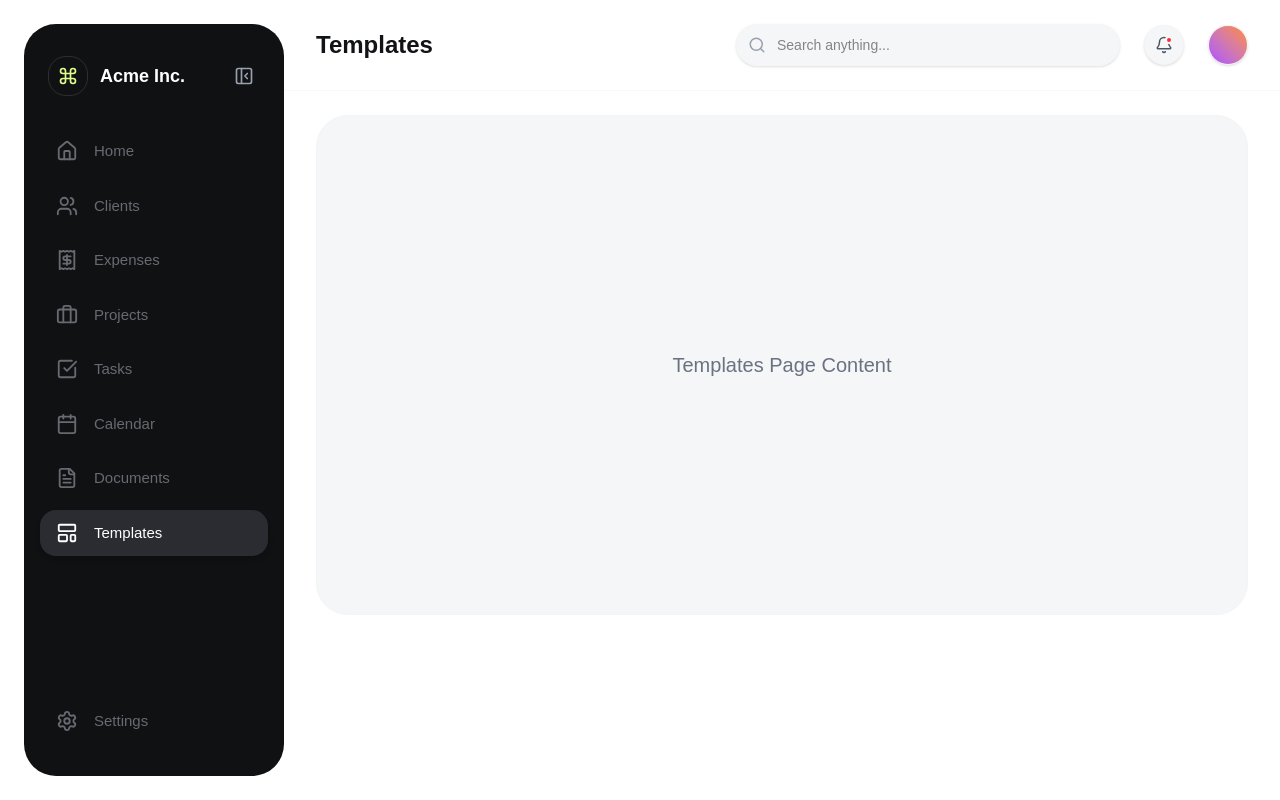
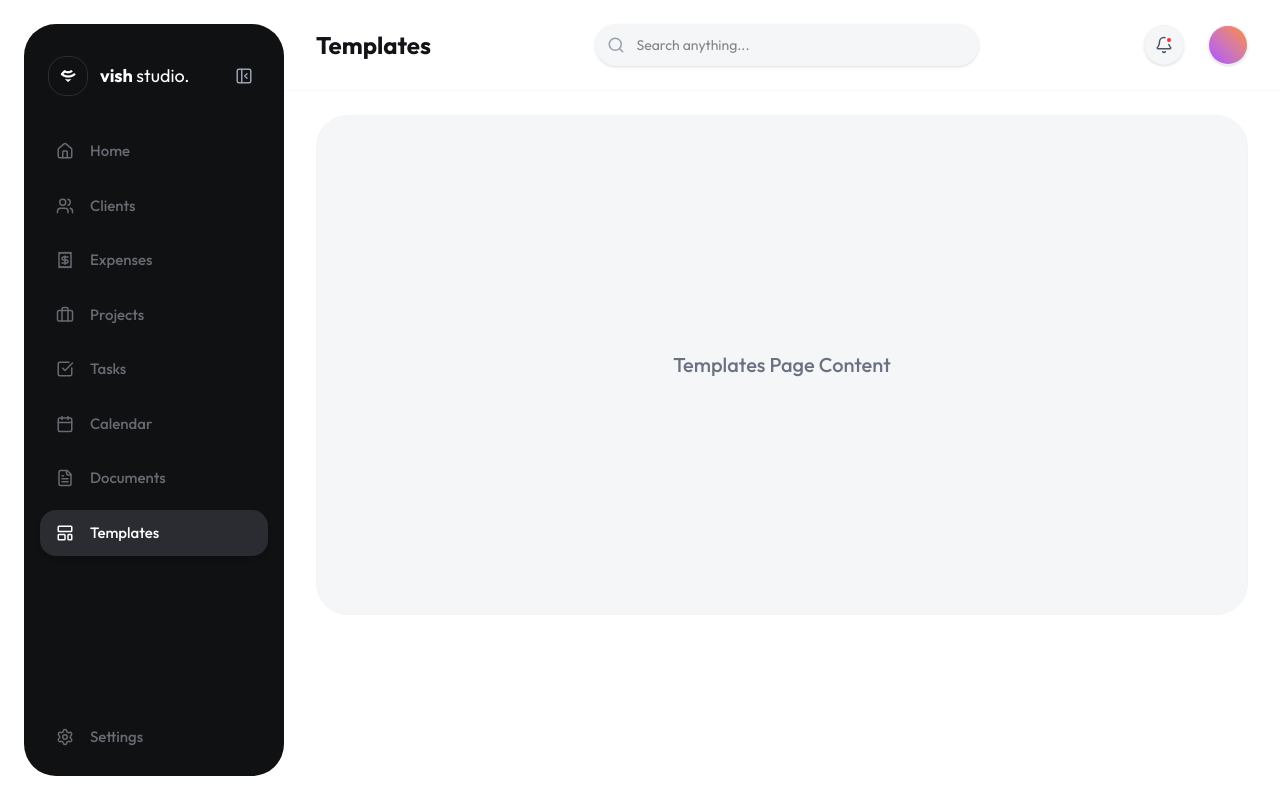
Before and after one commit to Vish-Studio/studio-portal, a React (Vite) app: page /templates in a window 1280 px wide. Built offline with nearby package versions, Linux system fonts and the light colour scheme.

Commit message:
feat: add logo and className to components.

```diff
--- a/package.json
+++ b/package.json
@@ -36,6 +36,8 @@
   "devDependencies": {
     "@types/express": "^4.17.21",
     "@types/node": "^22.14.0",
+    "@types/react": "^19.2.14",
+    "@types/react-dom": "^19.2.3",
     "@types/uuid": "^10.0.0",
     "autoprefixer": "^10.4.21",
     "tailwindcss": "^4.1.14",
--- a/src/components/sidebar/sidebar.tsx
+++ b/src/components/sidebar/sidebar.tsx
@@ -34,14 +34,14 @@ export default function Sidebar({
   const location = useLocation();
 
   const navItems = [
-    { icon: <Home size={22} />, label: "Home", path: "/" },
-    { icon: <Users size={22} />, label: "Clients", path: "/clients" },
-    { icon: <Receipt size={22} />, label: "Expenses", path: "/expenses" },
-    { icon: <Briefcase size={22} />, label: "Projects", path: "/projects" },
-    { icon: <CheckSquare size={22} />, label: "Tasks", path: "/tasks" },
-    { icon: <Calendar size={22} />, label: "Calendar", path: "/calendar" },
-    { icon: <FileText size={22} />, label: "Documents", path: "/documents" },
-    { icon: <LayoutTemplate size={22} />, label: "Templates", path: "/templates" },
+    { icon: <Home size={18} />, label: "Home", path: "/" },
+    { icon: <Users size={18} />, label: "Clients", path: "/clients" },
+    { icon: <Receipt size={18} />, label: "Expenses", path: "/expenses" },
+    { icon: <Briefcase size={18} />, label: "Projects", path: "/projects" },
+    { icon: <CheckSquare size={18} />, label: "Tasks", path: "/tasks" },
+    { icon: <Calendar size={18} />, label: "Calendar", path: "/calendar" },
+    { icon: <FileText size={18} />, label: "Documents", path: "/documents" },
+    { icon: <LayoutTemplate size={18} />, label: "Templates", path: "/templates" },
   ];
 
   return (
@@ -49,17 +49,17 @@ export default function Sidebar({
       {/* Mobile Sidebar Overlay */}
       {isMobileMenuOpen && (
         <div
-          className="fixed inset-0 bg-black/40 z-[90] md:hidden"
+          className="sidebar-mobile fixed inset-0 bg-black/40 z-[90] md:hidden"
           onClick={() => setIsMobileMenuOpen(false)}
         />
       )}
 
       {/* Expandable Dark Sidebar */}
-      <div
-        className={`bg-[#101113] flex flex-col py-6 lg:py-8 justify-between shrink-0 transition-all duration-300 ease-[cubic-bezier(0.16,1,0.3,1)] z-[100] md:z-50
+      <header
+        className={`sidebar bg-(--color-sidebar-bg) flex flex-col py-6 lg:py-8 lg:pb-4 justify-between shrink-0 transition-all duration-300 ease-[cubic-bezier(0.16,1,0.3,1)] z-[100] md:z-50
           ${isMobile
             ? `fixed inset-y-0 left-0 w-[260px] px-4 m-0 rounded-none transform ${isMobileMenuOpen ? 'translate-x-0' : '-translate-x-full'}`
-             : `relative md:flex md:my-4 md:lg:my-6 md:ml-4 md:lg:ml-6 md:rounded-[32px] ${isSidebarOpen ? 'md:w-[260px] md:px-4 md:items-stretch' : 'md:w-[84px] md:items-center md:px-4'}`
+            : `relative md:flex md:my-4 md:lg:my-6 md:ml-4 md:lg:ml-6 md:rounded-[32px] ${isSidebarOpen ? 'md:w-[260px] md:px-4 md:items-stretch' : 'md:w-[84px] md:items-center md:px-4 pb-1'}`
           }
         `}
       >
@@ -67,19 +67,19 @@ export default function Sidebar({
           {/* Logo & Toggle */}
           <div className={`flex items-center mb-6 transition-all ${isExpanded ? 'justify-between px-2' : 'justify-center w-full'}`}>
             <div
-               className={`flex items-center text-white transition-all ${isExpanded ? 'gap-3' : 'justify-center border border-[#2d2f33] rounded-[18px] w-[52px] h-[52px] cursor-pointer hover:bg-white/5'}`}
+              className={`flex items-center text-white transition-all ${isExpanded ? 'gap-3' : 'justify-center border border-(--color-sidebar-border-dark) rounded-[18px] w-[52px] h-[52px] cursor-pointer hover:bg-white/5'}`}
               onClick={() => {
                 if (!isExpanded) setIsSidebarOpen(true);
               }}
             >
               {isExpanded ? (
-                <div className="border border-[#2d2f33] rounded-[18px] flex items-center justify-center w-10 h-10 shrink-0">
-                  <Command size={20} className="text-[#E0FE8A]" />
+                <div className="border border-(--color-sidebar-border-dark) rounded-[18px] flex items-center justify-center w-10 h-10 shrink-0">
+                  <img src="/assets/logo-white-trans.png" alt="Logo" width={32} height={32} />
                 </div>
               ) : (
-                <Command size={24} className="shrink-0 text-[#E0FE8A]" />
+                <img src="/assets/logo-white-trans.png" alt="Logo" width={32} height={32} />
               )}
-              {isExpanded && <span className="font-bold text-lg whitespace-nowrap text-white">Acme Inc.</span>}
+              {isExpanded && <span className="font-bold text-lg whitespace-nowrap text-white">vish <span className="font-normal">studio.</span></span>}
             </div>
 
             {/* Collapse / Close Toggle */}
@@ -92,22 +92,22 @@ export default function Sidebar({
                   <X size={20} />
                 </button>
                 <button
-                  className="hidden md:flex w-8 h-8 items-center justify-center shrink-0 rounded-full text-gray-400 hover:text-white hover:bg-[#2d2f33] transition-colors"
+                  className="hidden md:flex w-8 h-8 items-center justify-center shrink-0 rounded-full text-gray-400 hover:text-white hover:bg-(--color-sidebar-border-dark) transition-colors"
                   onClick={() => setIsSidebarOpen(false)}
                 >
-                  <PanelLeftClose size={20} />
+                  <PanelLeftClose size={18} />
                 </button>
               </>
             )}
           </div>
 
           {/* Nav Icons */}
-          <div className="flex flex-col gap-2 text-[#676a71]">
+          <div className="flex flex-col gap-2 text-(--color-sidebar-text)">
             {navItems.map((item) => {
               const isActive = location.pathname === item.path;
               const btnClass = isActive
-                 ? `bg-[#2a2c31] text-white shadow-md flex items-center shrink-0 ${isExpanded ? 'w-full rounded-[16px] px-4 py-3' : 'w-[48px] h-[48px] rounded-[16px] justify-center'}`
-                 : `text-[#676a71] hover:text-white transition-colors flex items-center shrink-0 ${isExpanded ? 'w-full rounded-[16px] px-4 py-3 hover:bg-white/5' : 'w-[48px] h-[48px] rounded-[16px] justify-center hover:bg-white/5'}`;
+                ? `bg-(--color-sidebar-active) text-white shadow-md flex items-center shrink-0 ${isExpanded ? 'w-full rounded-[16px] px-4 py-3' : 'w-[48px] h-[48px] rounded-[16px] justify-center'}`
+                : `text-(--color-sidebar-text) hover:text-white transition-colors flex items-center shrink-0 ${isExpanded ? 'w-full rounded-[16px] px-4 py-3 hover:bg-white/5' : 'w-[48px] h-[48px] rounded-[16px] justify-center hover:bg-white/5'}`;
 
               return isExpanded ? (
                 <Link to={item.path} key={item.label} className={btnClass}>
@@ -120,7 +120,7 @@ export default function Sidebar({
                     <div className="shrink-0 flex items-center justify-center">{item.icon}</div>
                   </Link>
                   {/* Custom Tailwind Tooltip */}
-                   <div className="absolute left-full top-1/2 -translate-y-1/2 ml-4 hidden group-hover:block bg-[#2a2c31] text-white rounded-lg px-3 py-1.5 text-xs font-semibold whitespace-nowrap z-[100] shadow-md border border-gray-700/50">
+                  <div className="absolute left-full top-1/2 -translate-y-1/2 ml-4 hidden group-hover:block bg-(--color-sidebar-active) text-white rounded-lg px-3 py-1.5 text-xs font-semibold whitespace-nowrap z-[100] shadow-md border border-gray-700/50">
                     {item.label}
                   </div>
                 </div>
@@ -134,27 +134,27 @@ export default function Sidebar({
           {(() => {
             const isActive = location.pathname === '/settings';
             const btnClass = isActive
-              ? `bg-[#2a2c31] text-white shadow-md transition-colors flex items-center shrink-0 ${isExpanded ? 'w-full rounded-[16px] px-4 py-3' : 'w-[48px] h-[48px] rounded-[16px] justify-center'}`
-              : `text-[#676a71] hover:text-white transition-colors flex items-center shrink-0 ${isExpanded ? 'w-full rounded-[16px] px-4 py-3 hover:bg-white/5' : 'w-[48px] h-[48px] rounded-[16px] justify-center hover:bg-white/5'}`;
+              ? `bg-(--color-sidebar-active) text-white shadow-md transition-colors flex items-center shrink-0 ${isExpanded ? 'w-full rounded-[16px] px-4 py-3' : 'w-[48px] h-[48px] rounded-[16px] justify-center'}`
+              : `text-(--color-sidebar-text) hover:text-white transition-colors flex items-center shrink-0 ${isExpanded ? 'w-full rounded-[16px] px-4 py-3 hover:bg-white/5' : 'w-[48px] h-[48px] rounded-[16px] justify-center hover:bg-white/5'}`;
 
             return isExpanded ? (
               <Link to="/settings" className={btnClass}>
-                <div className="shrink-0 flex items-center justify-center"><Settings size={22} /></div>
+                <div className="shrink-0 flex items-center justify-center"><Settings size={18} /></div>
                 <span className="ml-4 font-medium text-[15px] whitespace-nowrap">Settings</span>
               </Link>
             ) : (
               <div className="group relative flex justify-center">
                 <Link to="/settings" className={btnClass}>
-                  <div className="shrink-0 flex items-center justify-center"><Settings size={22} /></div>
+                  <div className="shrink-0 flex items-center justify-center"><Settings size={18} /></div>
                 </Link>
-                <div className="absolute left-full top-1/2 -translate-y-1/2 ml-4 hidden group-hover:block bg-[#2a2c31] text-white rounded-lg px-3 py-1.5 text-xs font-semibold whitespace-nowrap z-[100] shadow-md border border-gray-700/50">
+                <div className="absolute left-full top-1/2 -translate-y-1/2 ml-4 hidden group-hover:block bg-(--color-sidebar-active) text-white rounded-lg px-3 py-1.5 text-xs font-semibold whitespace-nowrap z-[100] shadow-md border border-gray-700/50">
                   Settings
                 </div>
               </div>
             );
           })()}
         </div>
-      </div>
+      </header>
     </>
   );
 }
--- a/src/components/topbar/topbar.tsx
+++ b/src/components/topbar/topbar.tsx
@@ -6,7 +6,7 @@ interface TopbarProps {
   title?: string;
 }
 
-export default function Topbar({ setIsMobileMenuOpen, title = "Home Dashboard" }: TopbarProps) {
+export default function Topbar({ setIsMobileMenuOpen, title = "Dashboard" }: TopbarProps) {
   const [isNotifOpen, setIsNotifOpen] = useState(false);
   const [isUserOpen, setIsUserOpen] = useState(false);
 
@@ -28,7 +28,7 @@ export default function Topbar({ setIsMobileMenuOpen, title = "Home Dashboard" }
   }, []);
 
   return (
-    <div className="flex items-center justify-between gap-4">
+    <div className="topbar flex items-center justify-between gap-4">
       {/* Left: Page Title & Mobile Menu */}
       <div className="flex items-center gap-4">
         <button
@@ -37,11 +37,8 @@ export default function Topbar({ setIsMobileMenuOpen, title = "Home Dashboard" }
         >
           <Menu size={28} />
         </button>
-         <h2 className="text-xl sm:text-2xl font-bold text-[#121316]">{title}</h2>
+        <h2 className="text-xl sm:text-2xl font-bold text-(--color-ink)">{title}</h2>
       </div>
-
-      {/* Middle & Right Components */}
-      <div className="flex items-center gap-4 sm:gap-6 flex-1 justify-end">
 
       {/* Search Bar - hide on very small screens, expand on larger */}
       <div className="hidden sm:flex relative items-center max-w-sm w-full">
@@ -49,12 +46,14 @@ export default function Topbar({ setIsMobileMenuOpen, title = "Home Dashboard" }
         <input
           type="text"
           placeholder="Search anything..."
-            className="w-full bg-[#F5F6F8] rounded-full py-2.5 pl-10 pr-4 text-sm outline-none border border-transparent focus:border-gray-200 focus:bg-white transition-all shadow-sm"
+          className="w-full bg-(--color-surface) rounded-full py-2.5 pl-10 pr-4 text-sm outline-none border border-transparent focus:border-gray-200 focus:bg-white transition-all shadow-sm"
         />
       </div>
 
+      {/* Middle & Right Components */}
+      <div className="flex items-center gap-4 sm:gap-6 justify-end">
         {/* Mobile Search Button */}
-        <button className="sm:hidden w-10 h-10 rounded-full bg-[#F5F6F8] flex items-center justify-center shrink-0">
+        <button className="sm:hidden w-10 h-10 rounded-full bg-(--color-surface) flex items-center justify-center shrink-0">
           <Search size={18} className="text-gray-600" />
         </button>
 
@@ -62,10 +61,10 @@ export default function Topbar({ setIsMobileMenuOpen, title = "Home Dashboard" }
         <div className="relative" ref={notifRef}>
           <button
             onClick={() => { setIsNotifOpen(!isNotifOpen); setIsUserOpen(false); }}
-            className="w-10 h-10 rounded-full bg-[#F5F6F8] hover:bg-gray-100 flex items-center justify-center relative transition-colors shadow-sm border border-gray-100"
+            className="w-10 h-10 rounded-full bg-(--color-surface) hover:bg-gray-100 flex items-center justify-center relative transition-colors shadow-sm border border-gray-100"
           >
             <Bell size={18} className="text-gray-600" />
-             <div className="absolute top-2.5 right-2.5 w-2 h-2 bg-red-500 rounded-full border-2 border-[#F5F6F8]"></div>
+            <div className="absolute top-2.5 right-2.5 w-2 h-2 bg-red-500 rounded-full border-2 border-(--color-surface)"></div>
           </button>
 
           {isNotifOpen && (
--- a/src/index.css
+++ b/src/index.css
@@ -1,4 +1,4 @@
-@import url('https://fonts.googleapis.com/css2?family=Outfit:wght@300;400;500;600;700;800&display=swap');
+@import url("https://fonts.googleapis.com/css2?family=Outfit:wght@300;400;500;600;700;800&display=swap");
 @import "tailwindcss";
 @import "tw-animate-css";
 @import "shadcn/tailwind.css";
@@ -11,8 +11,8 @@
 }
 
 body {
-  background-color: #E2E5E2; /* The outer wrapper background */
-  color: #131416;
+  background-color: var(--color-body-bg);
+  color: var(--color-body-text);
   font-family: var(--font-sans);
   -webkit-font-smoothing: antialiased;
   -moz-osx-font-smoothing: grayscale;
@@ -30,7 +30,7 @@ body {
 
 @theme inline {
   --font-heading: var(--font-sans);
-  --font-sans: 'Geist Variable', sans-serif;
+  /* --font-sans: 'Geist Variable', sans-serif; */
   --color-sidebar-ring: var(--sidebar-ring);
   --color-sidebar-border: var(--sidebar-border);
   --color-sidebar-accent-foreground: var(--sidebar-accent-foreground);
@@ -71,6 +71,52 @@ body {
   --radius-4xl: calc(var(--radius) * 2.6);
 }
 
+/* ─── App-specific color tokens ──────────────────────────────────── */
+:root {
+  /* Layout */
+  --color-body-bg: #e2e5e2;
+  --color-body-text: #131416;
+
+  /* Surface / panel backgrounds */
+  --color-surface: #f5f6f8;
+  --color-surface-alt: #f6f7f9;
+  --color-surface-subtle: #f7f7f9;
+
+  /* Typography */
+  --color-ink: #121316;
+  --color-text-ghost: #e5e5e5;
+
+  /* Brand accent */
+  --color-accent-lime: #ffd600;
+  --color-timeline-accent: #e0fa72;
+
+  /* Status / data */
+  --color-accent-mint: #a1faba;
+  --color-accent-green: #3ed973;
+
+  /* Sidebar */
+  --color-sidebar-bg: #101113;
+  --color-sidebar-border-dark: #2d2f33;
+  --color-sidebar-active: #2a2c31;
+  --color-sidebar-text: #676a71;
+
+  /* UI elements */
+  --color-btn-dark: #1c1c1e;
+  --color-tooltip-bg: #1a1d20;
+
+  /* Expense category colors */
+  --color-expense-1: #a0d911;
+  --color-expense-2: #f2555a;
+  --color-expense-3: #fa8c16;
+  --color-expense-4: #1890ff;
+
+  /* Shadows / overlays */
+  --color-shadow-subtle: rgba(0, 0, 0, 0.02);
+  --color-shadow-overlay: rgba(0, 0, 0, 0.4);
+  --color-accent-mint-glow: rgba(161, 250, 186, 0.4);
+}
+
+/* ─── Shadcn / Tailwind design-system tokens ─────────────────────── */
 :root {
   --background: oklch(1 0 0);
   --foreground: oklch(0.145 0 0);
--- a/src/main.tsx
+++ b/src/main.tsx
@@ -1,5 +1,5 @@
-import {StrictMode} from 'react';
-import {createRoot} from 'react-dom/client';
+import { StrictMode } from 'react';
+import { createRoot } from 'react-dom/client';
 import App from './App.tsx';
 import './index.css';
 
--- a/src/pages/Login.tsx
+++ b/src/pages/Login.tsx
@@ -5,7 +5,7 @@ export default function Login() {
   const { login } = useAuth();
 
   return (
-    <div className="min-h-screen flex items-center justify-center bg-[#F7F7F9] px-4 font-sans">
+    <div className="min-h-screen flex items-center justify-center bg-(--color-surface-subtle) px-4 font-sans">
       <div className="max-w-md w-full space-y-8 bg-white p-12 rounded-[32px] border border-gray-200 shadow-sm">
         <div className="text-center">
           <h2 className="mt-2 text-4xl font-extrabold text-gray-900 tracking-tight">VISH <span className="font-medium text-gray-500 text-3xl">STUDIO</span></h2>
--- a/src/pages/admin/AdminDashboard.tsx
+++ b/src/pages/admin/AdminDashboard.tsx
@@ -142,14 +142,14 @@ export default function AdminDashboard() {
         <div className="flex items-center justify-between mb-2">
           <h3 className="text-xl font-extrabold text-gray-900">Overview</h3>
           <button onClick={toggleWorkingStatus} className={`flex items-center gap-2 px-4 py-2 rounded-full text-[11px] font-extrabold uppercase tracking-widest transition-all ${isWorking ? 'bg-white text-gray-900 shadow-sm border border-gray-100 hover:bg-gray-50' : 'bg-red-50 text-red-700 border border-red-100 hover:bg-red-100'}`}>
-             {isWorking ? <ToggleRight size={16} className="text-[#3ED973]" /> : <ToggleLeft size={16} />}
+             {isWorking ? <ToggleRight size={16} className="text-(--color-accent-green)" /> : <ToggleLeft size={16} />}
              {isWorking ? "Agency Active" : "Out of Office"}
           </button>
         </div>
 
         {/* Stats Row */}
         <div className="grid grid-cols-1 sm:grid-cols-2 gap-6">
-          <div className="bg-white rounded-[32px] p-8 shadow-[0_2px_20px_rgba(0,0,0,0.02)]">
+          <div className="bg-white rounded-[32px] p-8 shadow-[0_2px_20px_var(--color-shadow-subtle)]">
             <div className="flex items-center gap-3 mb-6">
               <Users className="text-gray-900" size={20} />
               <h4 className="text-[15px] font-bold text-gray-900">Customers</h4>
@@ -162,7 +162,7 @@ export default function AdminDashboard() {
             </div>
           </div>
 
-          <div className="bg-white rounded-[32px] p-8 shadow-[0_2px_20px_rgba(0,0,0,0.02)]">
+          <div className="bg-white rounded-[32px] p-8 shadow-[0_2px_20px_var(--color-shadow-subtle)]">
             <div className="flex items-center gap-3 mb-6">
               <CreditCard className="text-gray-900" size={20} />
               <h4 className="text-[15px] font-bold text-gray-900">Balance</h4>
@@ -177,7 +177,7 @@ export default function AdminDashboard() {
         </div>
 
         {/* Avatars Row */}
-        <div className="bg-white rounded-[32px] p-8 shadow-[0_2px_20px_rgba(0,0,0,0.02)] mt-2">
+        <div className="bg-white rounded-[32px] p-8 shadow-[0_2px_20px_var(--color-shadow-subtle)] mt-2">
            <h4 className="text-[15px] font-extrabold text-gray-900 mb-1">{stats.activeProjects} active projects running</h4>
            <p className="text-[13px] font-semibold text-gray-400 mb-8">Send a welcome message to all new customers.</p>
 
@@ -200,7 +200,7 @@ export default function AdminDashboard() {
         </div>
 
         {/* Product View Chart Mockup */}
-        <div className="bg-white rounded-[32px] p-8 shadow-[0_2px_20px_rgba(0,0,0,0.02)] mt-2 flex flex-col relative h-[360px]">
+        <div className="bg-white rounded-[32px] p-8 shadow-[0_2px_20px_var(--color-shadow-subtle)] mt-2 flex flex-col relative h-[360px]">
            <div className="flex justify-between items-center z-10 relative">
               <h4 className="text-[15px] font-extrabold text-gray-900">Product view</h4>
               <button className="bg-white border border-gray-200 text-gray-500 text-[12px] font-bold px-4 py-2 rounded-full flex items-center gap-2 hover:text-gray-900 transition-colors shadow-sm shrink-0">
@@ -209,7 +209,7 @@ export default function AdminDashboard() {
            </div>
 
            <div className="absolute left-8 bottom-10 z-10 space-y-1">
-              <h2 className="text-[40px] sm:text-5xl font-extrabold text-[#E5E5E5] tracking-tighter opacity-80">${(stats.totalRevenue > 0 ? stats.totalRevenue / 1000000 : 0).toFixed(1)}m</h2>
+              <h2 className="text-[40px] sm:text-5xl font-extrabold text-(--color-text-ghost) tracking-tighter opacity-80">${(stats.totalRevenue > 0 ? stats.totalRevenue / 1000000 : 0).toFixed(1)}m</h2>
            </div>
 
            {/* Fake Bar Chart */}
@@ -218,9 +218,9 @@ export default function AdminDashboard() {
               <div className="w-10 sm:w-14 bg-gray-100 rounded-t-[12px] h-[45%]"></div>
               <div className="w-10 sm:w-14 bg-gray-100 rounded-t-[12px] h-[60%]"></div>
 
-              <div className="w-12 sm:w-16 bg-[#A1FABA] rounded-t-[12px] h-[85%] relative flex flex-col items-center shadow-[0_0_20px_rgba(161,250,186,0.4)]">
-                 <div className="w-3 h-3 bg-white rounded-full border-[3px] border-[#3ED973] absolute -top-8"></div>
-                 <div className="absolute -top-16 bg-[#1A1D20] text-white text-[11px] font-bold px-2 py-1 rounded-[8px]">
+              <div className="w-12 sm:w-16 bg-(--color-accent-mint) rounded-t-[12px] h-[85%] relative flex flex-col items-center shadow-[0_0_20px_var(--color-accent-mint-glow)]">
+                 <div className="w-3 h-3 bg-white rounded-full border-[3px] border-(--color-accent-green) absolute -top-8"></div>
+                 <div className="absolute -top-16 bg-(--color-tooltip-bg) text-white text-[11px] font-bold px-2 py-1 rounded-[8px]">
                     2.2m
                  </div>
               </div>
@@ -239,13 +239,13 @@ export default function AdminDashboard() {
       <div className="md:col-span-4 flex flex-col gap-6 w-full max-w-[400px] mx-auto md:max-w-none">
 
         {/* Recent Expenses (Popular products equivalent) */}
-        <div className="bg-white rounded-[32px] p-6 sm:p-8 shadow-[0_2px_20px_rgba(0,0,0,0.02)] md:mt-[45px]">
+        <div className="bg-white rounded-[32px] p-6 sm:p-8 shadow-[0_2px_20px_var(--color-shadow-subtle)] md:mt-[45px]">
           <h4 className="text-[16px] font-extrabold text-gray-900 mb-6">Recent Expenses</h4>
           <div className="space-y-6">
              {expenses.length === 0 ? (
                 <p className="text-sm font-semibold text-gray-400">No expenses recorded.</p>
              ) : expenses.map((ex, i) => {
-                const colors = ['bg-[#A0D911]', 'bg-[#F2555A]', 'bg-[#FA8C16]', 'bg-[#1890FF]'];
+                const colors = ['bg-(--color-expense-1)', 'bg-(--color-expense-2)', 'bg-(--color-expense-3)', 'bg-(--color-expense-4)'];
                 const cardColor = colors[i % colors.length];
                 return (
                   <div key={ex.id} className="flex justify-between items-center group">
@@ -260,7 +260,7 @@ export default function AdminDashboard() {
                     </div>
                     <div className="text-right flex-shrink-0 ml-2">
                        <p className="text-[13px] font-extrabold text-gray-900 mb-1">${ex.amount.toLocaleString()}</p>
-                       <span className={`text-[9px] font-bold uppercase tracking-widest px-2 py-0.5 rounded-[6px] ${i%3 === 2 ? 'text-red-500 bg-red-50' : 'text-green-500 bg-[#A1FABA]/30'}`}>
+                       <span className={`text-[9px] font-bold uppercase tracking-widest px-2 py-0.5 rounded-[6px] ${i%3 === 2 ? 'text-red-500 bg-red-50' : 'text-green-500 bg-(--color-accent-mint)/30'}`}>
                          {i%3 === 2 ? 'Offline' : 'Active'}
                        </span>
                     </div>
@@ -274,7 +274,7 @@ export default function AdminDashboard() {
         </div>
 
         {/* Log Expense Form (Comments equivalent) */}
-        <div className="bg-white rounded-[32px] p-6 sm:p-8 shadow-[0_2px_20px_rgba(0,0,0,0.02)]">
+        <div className="bg-white rounded-[32px] p-6 sm:p-8 shadow-[0_2px_20px_var(--color-shadow-subtle)]">
           <h4 className="text-[16px] font-extrabold text-gray-900 mb-6">Log Expense</h4>
           <form onSubmit={addExpense} className="flex flex-col gap-3">
              <input required type="number" placeholder="$ Amount" value={expAmount} onChange={e=>setExpAmount(e.target.value)} className="w-full bg-gray-50 border border-gray-100 text-gray-900 text-[13px] font-bold py-3 px-4 rounded-[16px] focus:outline-none focus:bg-white focus:border-gray-200 transition-colors shadow-sm" />
--- a/src/pages/client/ClientDashboard.tsx
+++ b/src/pages/client/ClientDashboard.tsx
@@ -92,7 +92,7 @@ export default function ClientDashboard() {
           <h2 className="text-2xl font-extrabold text-gray-900 tracking-tight mb-1">Project: {project?.name || 'Getting Started'}</h2>
           <div className="flex gap-4 items-center mt-2">
              {project && (
-                <span className="px-3 py-1 bg-[#A1FABA]/30 text-green-700 text-[10px] font-bold uppercase tracking-widest rounded-full border border-green-100">Status: {appUser?.status || 'Active'}</span>
+                <span className="px-3 py-1 bg-(--color-accent-mint)/30 text-green-700 text-[10px] font-bold uppercase tracking-widest rounded-full border border-green-100">Status: {appUser?.status || 'Active'}</span>
              )}
              <span className="text-[13px] font-bold text-gray-500">Current Phase: {project?.phase || 'Kickoff'}</span>
           </div>
```
Also changed, not shown: src/components/calendar/calendar.tsx (+5 -5 lines), src/components/project-timeline/project-timeline.tsx (renamed from src/components/projecttimeline/projecttimeline.tsx, +6 -6 lines), src/pages/Dashboard.tsx (+7 -10 lines), src/pages/admin/ClientDetail.tsx (+11 -11 lines), public/assets/logo-white-trans.png (added), 1 other file (tests, documents, lock files or other folders). Lines whose indentation alone changed are shown as unchanged.
